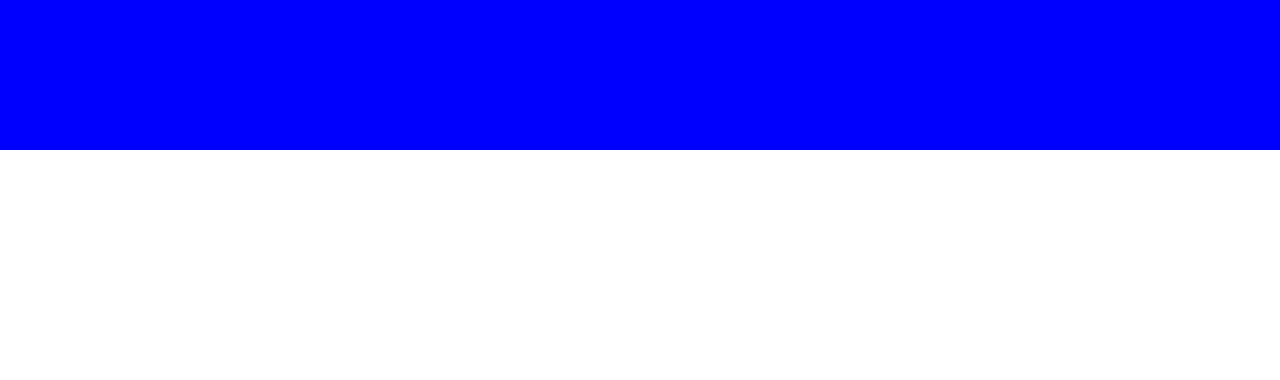
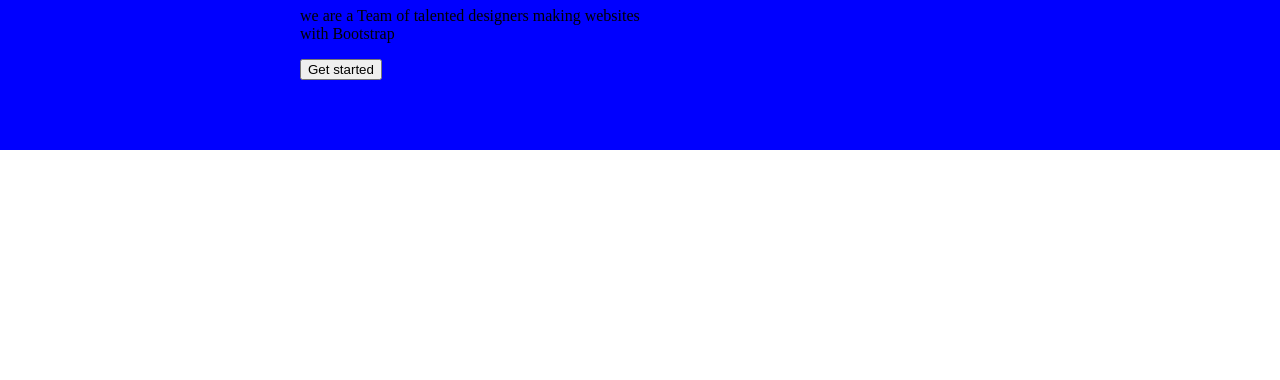
Before and after one commit to egbejob680/CodingHub30-html_css_js, a plain HTML site: page Bootslander.html in a window 1280 px wide. Shown: the part 570-950 px from the top of the page. Before the commit the page ends 800 px from the top, so only its background shows below. Drawn offline with Linux system fonts and the light colour scheme.

Commit message:
modified

```diff
--- a/bootstyle.css
+++ b/bootstyle.css
@@ -48,3 +48,10 @@ body{
 
 
 }
+
+
+.content{
+    display: flex;
+    padding: 300px;
+    justify-content: space-between;
+}
```
